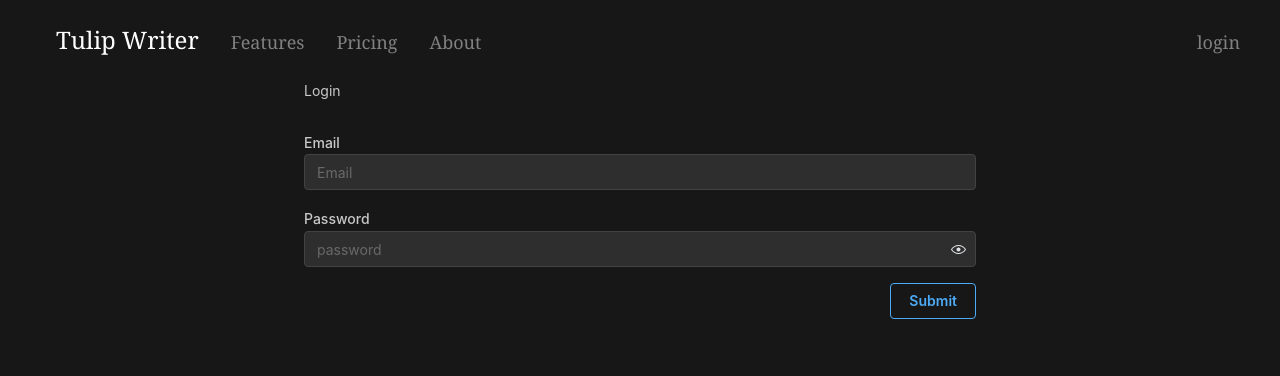
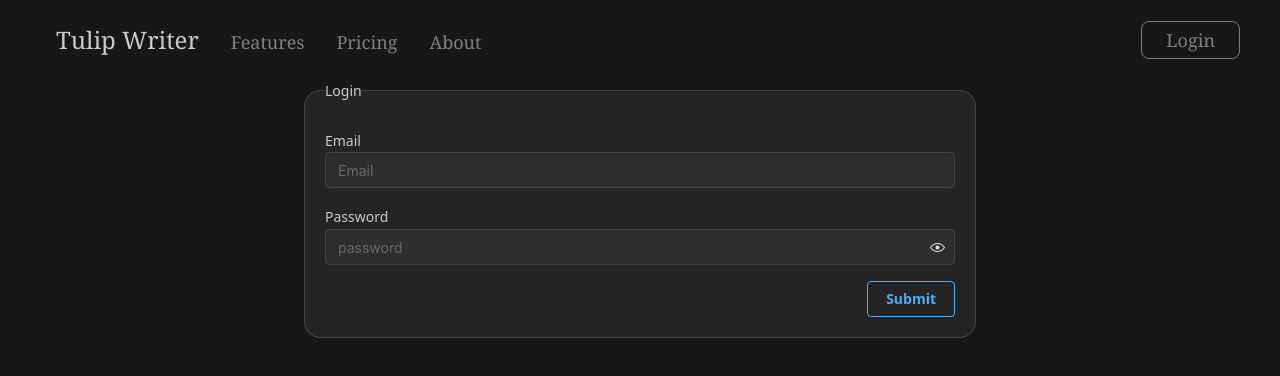
Before and after one commit to Yeshan-K/tulipwriter-website, a Next.js app: page /login in a window 1280 px wide. Shown: the top 376 px of the page. Built offline with nearby package versions, Linux system fonts and the light colour scheme; no server answers.

Commit message:
feat: mantine button styling with tailwind

```diff
--- a/app/(auth)/login/page.tsx
+++ b/app/(auth)/login/page.tsx
@@ -57,7 +57,7 @@
     <section className="bg-appBackground">
       <div className="mx-auto grid max-w-(--breakpoint-md) px-4 font-sans md:px-12">
         <form onSubmit={form.onSubmit(handleSubmit)}>
-          <Fieldset legend="Login" variant="unstyled" radius="lg">
+          <Fieldset legend="Login" radius="lg">
             <TextInput
               key={form.key("email")}
               {...form.getInputProps("email")}
@@ -75,7 +75,10 @@
               placeholder="password"
             />
             <Group justify="flex-end" mt="md">
-              <Button variant="outline" type="submit">
+              <Button
+                variant="outline"
+                type="submit"
+              >
                 Submit
               </Button>
             </Group>
--- a/app/layout.tsx
+++ b/app/layout.tsx
@@ -1,18 +1,42 @@
-import { ColorSchemeScript, mantineHtmlProps, MantineProvider } from "@mantine/core"
+import {
+  ColorSchemeScript,
+  colorsTuple,
+  createTheme,
+  mantineHtmlProps,
+  MantineProvider,
+  MantineTheme,
+  virtualColor,
+} from "@mantine/core"
 import { NavigationMenu } from "components/NavigationMenu/NavigationMenu"
+// Import styles of packages that you've installed.
+// All packages except `@mantine/hooks` require styles imports
+import "@mantine/core/styles.css"
 import "styles/tailwind.css"
-import "@mantine/core/styles.css"
 
-const theme = {}
 
-export default function RootLayout({ children }: { children: React.ReactNode }) {
+const appLayoutBorderLight = colorsTuple("hsl(0, 0%, 14.9%)")
+const appLayoutBorderDark = colorsTuple("hsl(0, 0%, 65.9%)")
+
+const theme = createTheme({
+  colors: {
+    appLayoutBorderLight,
+    appLayoutBorderDark,
+    appLayoutBorder: virtualColor({
+      name: "appLayoutBorder",
+      light: "appLayoutBorderLight",
+      dark: "appLayoutBorderDark",
+    }),
+  },
+})
+
+export default function RootLayout({ children }: Readonly<{ children: React.ReactNode }>) {
   return (
     <html lang="en" {...mantineHtmlProps}>
       <head>
         <ColorSchemeScript />
       </head>
       <body className="dark bg-appBackground h-screen max-h-screen w-screen max-w-screen overflow-hidden">
-        <MantineProvider defaultColorScheme="dark">
+        <MantineProvider theme={theme} defaultColorScheme="dark">
           <div
             id="AppContainer"
             className="bg-appBackground relative h-full w-full overflow-x-hidden overflow-y-scroll overscroll-none font-serif"
--- a/components/NavigationMenu/NavigationMenu.tsx
+++ b/components/NavigationMenu/NavigationMenu.tsx
@@ -5,6 +5,10 @@
 import { useEffect, useRef, useState } from "react"
 import { isLoggedIn } from "./Auth/IsLoggedIn"
 import { useAppStore } from "store/appStore"
+import { Box, Button } from "@mantine/core"
+import { usePathname, useRouter } from "next/navigation"
+
+import classes from "../../styles/mantine.module.css"
 
 const NAV_LINKS = [
   {
@@ -24,6 +28,12 @@
 export function NavigationMenu() {
   const loggedIn = useAppStore((state) => state.loggedIn)
   const setLoggedIn = useAppStore((state) => state.setLoggedIn)
+
+  const pathname = usePathname()
+
+  const isOnLoginPage = pathname === "/login"
+
+  const router = useRouter()
 
   const [isOpen, setIsOpen] = useState(true)
 
@@ -65,7 +75,7 @@
           <Link href="/" className="flex items-center space-x-3 px-4 rtl:space-x-reverse">
             <span className="self-center text-2xl font-thin whitespace-nowrap dark:text-white">Tulip Writer</span>
           </Link>
-          <div className="flex space-x-3 md:order-3 md:space-x-0 rtl:space-x-reverse">
+          <div className="flex space-x-3 font-sans md:order-3 md:space-x-0 rtl:space-x-reverse">
             {loggedIn &&
               (loggedIn == "Logged in" ? (
                 <Link
@@ -75,12 +85,18 @@
                   Account
                 </Link>
               ) : (
-                <Link
-                  href={"/login"}
-                  className="text-appLayoutText border-appLayoutBorder md:text-appLayoutTextMuted md:hover:text-appLayoutText hover:bg-appLayoutInverseHover flex h-full items-center justify-start rounded-lg border px-5 py-2 text-lg md:justify-center md:border-0 md:p-0 md:pt-[4px] md:text-lg md:hover:bg-transparent"
+                <Button
+                  onClick={() => {
+                    router.push("/login")
+                  }}
+                  variant="unstyled"
+                  classNames={{
+                    root: "focus:ring-2 focus:ring-appLayoutBorder text-lg h-fit w-fit font-light bg-transparent rounded-lg border border-appLayoutText text-appLayoutText px-6 py-1 overflow-hidden font-serif hover:border-white hover:text-white hover:bg-transparent hover:scale-[1.01] transition-all duration-100 disabled:hover:scale-[1] disabled:hover:border-appLayoutTextMuted disabled:border-appLayoutTextMuted disabled:text-appLayoutTextMuted "
+                  }}
+                  disabled={isOnLoginPage}
                 >
-                  login
-                </Link>
+                  Login
+                </Button>
               ))}
 
             {!loggedIn && (
--- /dev/null
+++ b/styles/mantine.module.css
@@ -0,0 +1,5 @@
+.primaryButton {
+  border-color: hsl(var(--appLayoutBorder));
+  background-color: hsl(var(--appLayoutInverseHover));
+  color: black;
+}
--- a/tailwind.config.js
+++ b/tailwind.config.js
@@ -101,4 +101,7 @@
   future: {
     hoverOnlyWhenSupported: true,
   },
+  corePlugins: {
+    preflight: false,
+  },
 }
```
Also changed, not shown: styles/tailwind.css.
